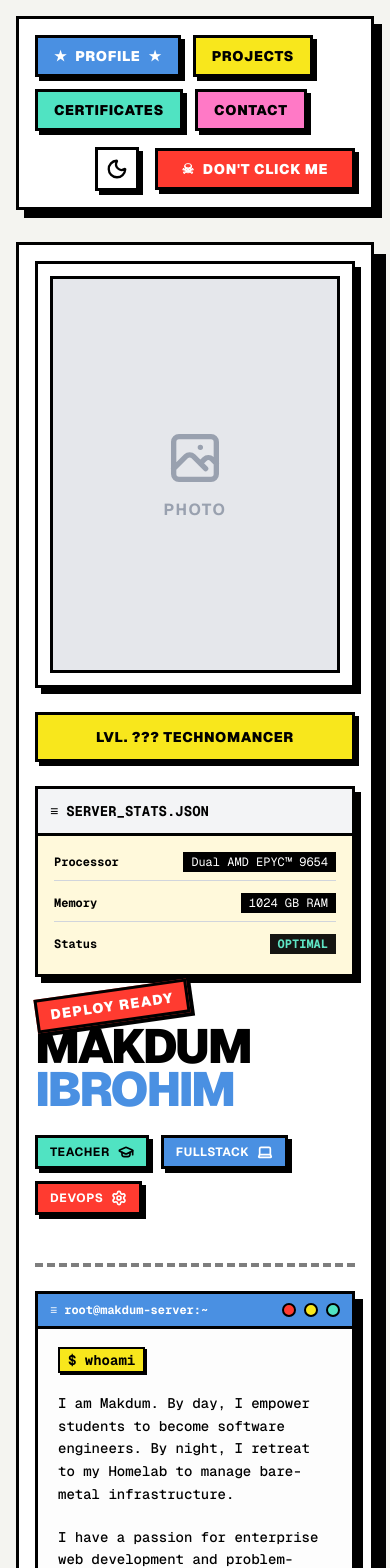
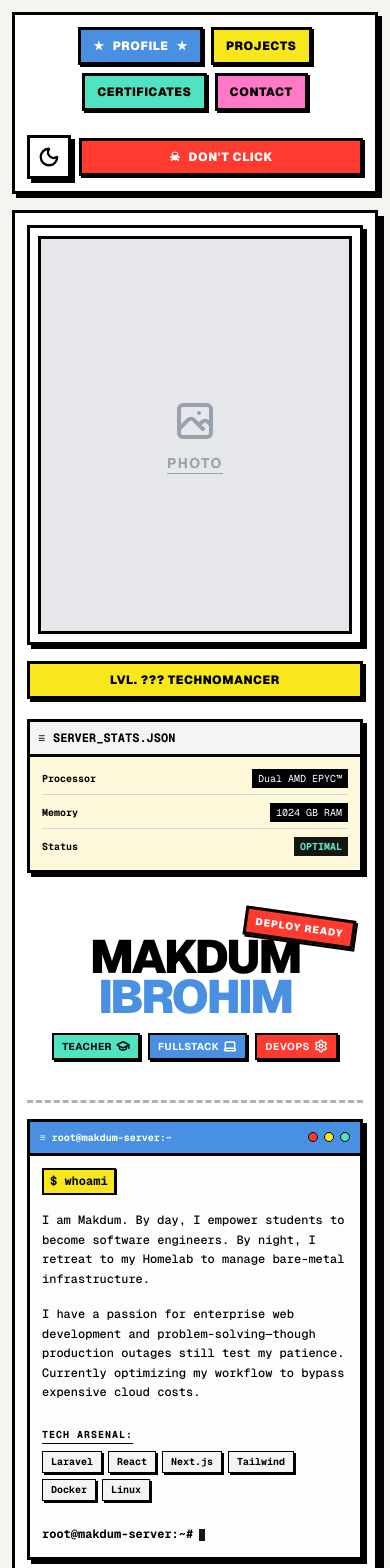
Before and after one commit to MakdumIbrohim/portfolio-v2, a Next.js app: page / in a window 390 px wide. Shown: the top 1568 px of the page. Built offline with nearby package versions, Linux system fonts and the light colour scheme.

Commit message:
feat: create initial Next.js layout and portfolio page with theme provider and core UI components.

```diff
--- a/app/layout.tsx
+++ b/app/layout.tsx
@@ -30,8 +30,7 @@ export default function RootLayout({
       >
         <ThemeProvider
           attribute="class"
-          defaultTheme="system"
-          enableSystem
+          defaultTheme="light"
           disableTransitionOnChange
         >
           {children}
--- a/app/page.tsx
+++ b/app/page.tsx
@@ -4,44 +4,44 @@ import { ThemeToggle } from '@/components/theme-toggle';
 
 export default function Home() {
   return (
-    <div className="min-h-screen bg-[#f4f4f0] dark:bg-[#1a1a1a] text-black dark:text-white p-4 md:p-8 font-sans selection:bg-black selection:text-white dark:selection:bg-white dark:selection:text-black">
+    <div className="min-h-screen bg-[#f4f4f0] dark:bg-[#1a1a1a] text-black dark:text-white p-3 sm:p-4 md:p-8 font-sans selection:bg-black selection:text-white dark:selection:bg-white dark:selection:text-black transition-colors duration-300">
       {/* Header Navigation */}
-      <header className="border-[3px] border-black dark:border-white p-4 md:p-6 mb-8 bg-white dark:bg-black flex flex-wrap items-center justify-between gap-4 max-w-6xl mx-auto shadow-[8px_8px_0_0_#000] dark:shadow-[8px_8px_0_0_#fff]">
-        <nav className="flex flex-wrap gap-3 md:gap-4 font-black text-sm md:text-base tracking-wider uppercase">
-          <div className="border-[3px] border-black dark:border-white bg-[#4a90e2] text-white px-4 py-2 flex items-center gap-2 shadow-[4px_4px_0_0_#000] dark:shadow-[4px_4px_0_0_#fff] hover:translate-y-[2px] hover:shadow-[2px_2px_0_0_#000] dark:hover:shadow-[2px_2px_0_0_#fff] cursor-pointer transition-all">
+      <header className="border-[3px] border-black dark:border-white p-3 sm:p-4 md:p-6 mb-4 md:mb-8 bg-white dark:bg-black flex flex-col lg:flex-row items-center justify-between gap-4 max-w-6xl mx-auto shadow-[4px_4px_0_0_#000] lg:shadow-[8px_8px_0_0_#000] dark:shadow-[4px_4px_0_0_#fff] dark:lg:shadow-[8px_8px_0_0_#fff]">
+        <nav className="flex flex-wrap justify-center lg:justify-start gap-2 sm:gap-3 md:gap-4 font-black text-xs sm:text-sm md:text-base tracking-wider uppercase w-full lg:w-auto">
+          <div className="border-[3px] border-black dark:border-white bg-[#4a90e2] text-white px-3 sm:px-4 py-2 flex items-center gap-2 shadow-[2px_2px_0_0_#000] md:shadow-[4px_4px_0_0_#000] dark:shadow-[2px_2px_0_0_#fff] dark:md:shadow-[4px_4px_0_0_#fff] hover:translate-y-[2px] hover:shadow-[1px_1px_0_0_#000] dark:hover:shadow-[1px_1px_0_0_#fff] cursor-pointer transition-all">
             <span>★</span> PROFILE <span>★</span>
           </div>
-          <div className="border-[3px] border-black dark:border-white bg-[#f8e71c] dark:bg-[#b8a900] dark:text-white px-4 py-2 shadow-[4px_4px_0_0_#000] dark:shadow-[4px_4px_0_0_#fff] hover:translate-y-[2px] hover:shadow-[2px_2px_0_0_#000] dark:hover:shadow-[2px_2px_0_0_#fff] cursor-pointer transition-all text-black">
+          <div className="border-[3px] border-black dark:border-white bg-[#f8e71c] dark:bg-[#b8a900] px-3 sm:px-4 py-2 shadow-[2px_2px_0_0_#000] md:shadow-[4px_4px_0_0_#000] dark:shadow-[2px_2px_0_0_#fff] dark:md:shadow-[4px_4px_0_0_#fff] hover:translate-y-[2px] hover:shadow-[1px_1px_0_0_#000] dark:hover:shadow-[1px_1px_0_0_#fff] cursor-pointer transition-all text-black dark:text-white">
             PROJECTS
           </div>
-          <div className="border-[3px] border-black dark:border-white bg-[#50e3c2] dark:bg-[#008f6b] dark:text-white px-4 py-2 shadow-[4px_4px_0_0_#000] dark:shadow-[4px_4px_0_0_#fff] hover:translate-y-[2px] hover:shadow-[2px_2px_0_0_#000] dark:hover:shadow-[2px_2px_0_0_#fff] cursor-pointer transition-all text-black">
+          <div className="border-[3px] border-black dark:border-white bg-[#50e3c2] dark:bg-[#008f6b] px-3 sm:px-4 py-2 shadow-[2px_2px_0_0_#000] md:shadow-[4px_4px_0_0_#000] dark:shadow-[2px_2px_0_0_#fff] dark:md:shadow-[4px_4px_0_0_#fff] hover:translate-y-[2px] hover:shadow-[1px_1px_0_0_#000] dark:hover:shadow-[1px_1px_0_0_#fff] cursor-pointer transition-all text-black dark:text-white">
             CERTIFICATES
           </div>
-          <div className="border-[3px] border-black dark:border-white bg-[#ff79c6] dark:bg-[#b83280] px-4 py-2 shadow-[4px_4px_0_0_#000] dark:shadow-[4px_4px_0_0_#fff] hover:translate-y-[2px] hover:shadow-[2px_2px_0_0_#000] dark:hover:shadow-[2px_2px_0_0_#fff] cursor-pointer transition-all text-black dark:text-white">
+          <div className="border-[3px] border-black dark:border-white bg-[#ff79c6] dark:bg-[#b83280] px-3 sm:px-4 py-2 shadow-[2px_2px_0_0_#000] md:shadow-[4px_4px_0_0_#000] dark:shadow-[2px_2px_0_0_#fff] dark:md:shadow-[4px_4px_0_0_#fff] hover:translate-y-[2px] hover:shadow-[1px_1px_0_0_#000] dark:hover:shadow-[1px_1px_0_0_#fff] cursor-pointer transition-all text-black dark:text-white">
             CONTACT
           </div>
         </nav>
-        <div className="flex gap-4 ml-auto items-center">
+        <div className="flex gap-2 sm:gap-4 w-full lg:w-auto items-center justify-center lg:justify-end mt-2 lg:mt-0">
           <ThemeToggle />
-          <div className="border-[3px] border-black dark:border-white bg-[#ff3b30] text-white font-black px-6 py-2 shadow-[4px_4px_0_0_#000] dark:shadow-[4px_4px_0_0_#fff] hover:translate-y-[2px] hover:shadow-[2px_2px_0_0_#000] dark:hover:shadow-[2px_2px_0_0_#fff] cursor-pointer transition-all flex items-center gap-2 text-sm md:text-base uppercase tracking-wider">
-            <span>☠</span> DON'T CLICK ME
+          <div className="border-[3px] border-black dark:border-white bg-[#ff3b30] text-white font-black px-4 sm:px-6 py-2 shadow-[2px_2px_0_0_#000] md:shadow-[4px_4px_0_0_#000] dark:shadow-[2px_2px_0_0_#fff] dark:md:shadow-[4px_4px_0_0_#fff] hover:translate-y-[2px] hover:shadow-[1px_1px_0_0_#000] dark:hover:shadow-[1px_1px_0_0_#fff] cursor-pointer transition-all flex justify-center items-center gap-2 text-xs sm:text-sm md:text-base uppercase tracking-wider flex-1 lg:flex-none whitespace-nowrap">
+            <span>☠</span> <span className="hidden sm:inline">DON'T CLICK ME</span><span className="sm:hidden">DON'T CLICK</span>
           </div>
         </div>
       </header>
 
       {/* Main Content Container */}
-      <main className="border-[3px] border-black dark:border-white p-4 md:p-8 bg-white dark:bg-[#121212] max-w-6xl mx-auto shadow-[12px_12px_0_0_#000] dark:shadow-[12px_12px_0_0_#fff] relative">
-        <div className="grid grid-cols-1 lg:grid-cols-[320px_1fr] gap-8 md:gap-12 relative">
+      <main className="border-[3px] border-black dark:border-white p-3 sm:p-4 md:p-8 bg-white dark:bg-[#121212] max-w-6xl mx-auto shadow-[6px_6px_0_0_#000] md:shadow-[12px_12px_0_0_#000] dark:shadow-[6px_6px_0_0_#fff] dark:md:shadow-[12px_12px_0_0_#fff] relative">
+        <div className="grid grid-cols-1 lg:grid-cols-[280px_1fr] xl:grid-cols-[320px_1fr] gap-6 md:gap-12 relative">
 
           {/* Left Column (Profile Info) */}
-          <div className="flex flex-col gap-6 relative z-10 w-full max-w-[320px] mx-auto lg:mx-0">
+          <div className="flex flex-col gap-5 md:gap-6 relative z-10 w-full max-w-sm mx-auto lg:mx-0">
             {/* Profile Picture Box */}
             <div className="relative">
-              <div className="border-[3px] border-black dark:border-white bg-white dark:bg-black aspect-[3/4] p-3 shadow-[6px_6px_0_0_#000] dark:shadow-[6px_6px_0_0_#fff]">
+              <div className="border-[3px] border-black dark:border-white bg-white dark:bg-black aspect-[4/5] sm:aspect-[3/4] p-2 sm:p-3 shadow-[4px_4px_0_0_#000] md:shadow-[6px_6px_0_0_#000] dark:shadow-[4px_4px_0_0_#fff] dark:md:shadow-[6px_6px_0_0_#fff]">
                 <div className="w-full h-full bg-gray-200 dark:bg-zinc-800 border-[3px] border-black dark:border-white overflow-hidden relative flex items-center justify-center">
                   <div className="text-gray-400 dark:text-gray-500 font-bold uppercase tracking-widest flex flex-col items-center">
-                    <svg className="w-16 h-16 mb-2" fill="none" stroke="currentColor" viewBox="0 0 24 24" xmlns="http://www.w3.org/2000/svg"><path strokeLinecap="round" strokeLinejoin="round" strokeWidth={2} d="M4 16l4.586-4.586a2 2 0 012.828 0L16 16m-2-2l1.586-1.586a2 2 0 012.828 0L20 14m-6-6h.01M6 20h12a2 2 0 002-2V6a2 2 0 00-2-2H6a2 2 0 00-2 2v12a2 2 0 002 2z" /></svg>
-                    <span>PHOTO</span>
+                    <svg className="w-12 h-12 sm:w-16 sm:h-16 mb-2" fill="none" stroke="currentColor" viewBox="0 0 24 24" xmlns="http://www.w3.org/2000/svg"><path strokeLinecap="round" strokeLinejoin="round" strokeWidth={2} d="M4 16l4.586-4.586a2 2 0 012.828 0L16 16m-2-2l1.586-1.586a2 2 0 012.828 0L20 14m-6-6h.01M6 20h12a2 2 0 002-2V6a2 2 0 00-2-2H6a2 2 0 00-2 2v12a2 2 0 002 2z" /></svg>
+                    <span className="text-sm border-b border-gray-400">PHOTO</span>
                   </div>
                   {/* Uncomment to use a real image */}
                   {/* <img src="/makdum.jpg" alt="Makdum" className="absolute inset-0 w-full h-full object-cover grayscale" /> */}
@@ -49,109 +49,109 @@ export default function Home() {
               </div>
 
               {/* Level Badge */}
-              <div className="mt-6 border-[3px] border-black dark:border-white bg-[#f8e71c] dark:bg-[#b8a900] font-black p-3 text-center shadow-[4px_4px_0_0_#000] dark:shadow-[4px_4px_0_0_#fff] text-black dark:text-white uppercase tracking-wider text-sm">
+              <div className="mt-4 md:mt-6 border-[3px] border-black dark:border-white bg-[#f8e71c] dark:bg-[#b8a900] font-black p-2 sm:p-3 text-center shadow-[3px_3px_0_0_#000] md:shadow-[4px_4px_0_0_#000] dark:shadow-[3px_3px_0_0_#fff] text-black dark:text-white uppercase tracking-wider text-xs sm:text-sm">
                 LVL. ??? TECHNOMANCER
               </div>
             </div>
 
             {/* Server Stats Box */}
-            <div className="border-[3px] border-black dark:border-white bg-white dark:bg-black shadow-[6px_6px_0_0_#000] dark:shadow-[6px_6px_0_0_#fff] mt-auto">
-              <div className="border-b-[3px] border-black dark:border-white p-3 flex items-center font-mono font-bold text-sm bg-gray-100 dark:bg-zinc-900 border-b-black dark:border-b-white">
+            <div className="border-[3px] border-black dark:border-white bg-white dark:bg-black shadow-[4px_4px_0_0_#000] md:shadow-[6px_6px_0_0_#000] dark:shadow-[4px_4px_0_0_#fff] mt-auto">
+              <div className="border-b-[3px] border-black dark:border-white p-2 sm:p-3 flex items-center font-mono font-bold text-xs sm:text-sm bg-gray-100 dark:bg-zinc-900 border-b-black dark:border-b-white">
                 <span className="mr-2">≡</span> SERVER_STATS.JSON
               </div>
-              <div className="p-4 font-mono text-xs md:text-sm space-y-3 bg-[#fff9db] dark:bg-[#1f1a00] dark:text-gray-300">
-                <div className="flex justify-between items-center border-b border-gray-300 dark:border-gray-600 pb-2">
+              <div className="p-3 sm:p-4 font-mono text-[10px] sm:text-xs md:text-sm space-y-2 sm:space-y-3 bg-[#fff9db] dark:bg-[#1f1a00] dark:text-gray-300">
+                <div className="flex justify-between items-center border-b border-gray-300 dark:border-gray-600 pb-1.5 sm:pb-2">
                   <span className="font-bold whitespace-nowrap mr-2 text-black dark:text-white">Processor</span>
-                  <span className="bg-black dark:bg-white text-white dark:text-black px-2 py-0.5 whitespace-nowrap">Dual AMD EPYC™ 9654</span>
+                  <span className="bg-black dark:bg-white text-white dark:text-black px-1.5 sm:px-2 py-0.5 whitespace-nowrap text-right max-w-[120px] sm:max-w-none truncate sm:overflow-visible">Dual AMD EPYC™</span>
                 </div>
-                <div className="flex justify-between items-center border-b border-gray-300 dark:border-gray-600 pb-2">
+                <div className="flex justify-between items-center border-b border-gray-300 dark:border-gray-600 pb-1.5 sm:pb-2">
                   <span className="font-bold whitespace-nowrap mr-2 text-black dark:text-white">Memory</span>
-                  <span className="bg-black dark:bg-white text-white dark:text-black px-2 py-0.5 whitespace-nowrap">1024 GB RAM</span>
+                  <span className="bg-black dark:bg-white text-white dark:text-black px-1.5 sm:px-2 py-0.5 whitespace-nowrap">1024 GB RAM</span>
                 </div>
-                <div className="flex justify-between items-center pb-1">
+                <div className="flex justify-between items-center pb-0.5 sm:pb-1">
                   <span className="font-bold whitespace-nowrap mr-2 text-black dark:text-white">Status</span>
-                  <span className="bg-black dark:bg-white text-[#50e3c2] dark:text-[#008f6b] font-bold px-2 py-0.5 whitespace-nowrap animate-pulse">OPTIMAL</span>
+                  <span className="bg-black dark:bg-white text-[#50e3c2] dark:text-[#008f6b] font-bold px-1.5 sm:px-2 py-0.5 whitespace-nowrap animate-pulse">OPTIMAL</span>
                 </div>
               </div>
             </div>
           </div>
 
           {/* Right Column (Bio & Terminal) */}
-          <div className="flex flex-col relative">
+          <div className="flex flex-col relative mt-8 lg:mt-0">
 
-            {/* Sticker Top Left overlapping name slightly */}
-            <div className="absolute -top-5 md:-top-10 left-0 md:left-40 border-[3px] border-black dark:border-white bg-[#ff3b30] text-white font-black px-3 py-1 rotate-[-8deg] shadow-[4px_4px_0_0_#000] dark:shadow-[4px_4px_0_0_#fff] z-20 text-sm md:text-base uppercase tracking-widest whitespace-nowrap">
+            {/* Sticker */}
+            <div className="absolute -top-4 right-2 sm:right-6 md:-top-10 md:left-40 md:right-auto border-[3px] border-black dark:border-white bg-[#ff3b30] text-white font-black px-2 sm:px-3 py-1 rotate-[8deg] md:rotate-[-8deg] shadow-[2px_2px_0_0_#000] md:shadow-[4px_4px_0_0_#000] dark:shadow-[2px_2px_0_0_#fff] z-20 text-[10px] sm:text-sm md:text-base uppercase tracking-widest whitespace-nowrap">
               DEPLOY READY
             </div>
 
             {/* Header Text */}
-            <div className="mb-6 relative z-10 pt-4 md:pt-0">
-              <h1 className="text-5xl md:text-7xl lg:text-[5rem] font-black leading-[0.9] uppercase tracking-tighter text-black dark:text-white">
+            <div className="mb-6 relative z-10 pt-2 lg:pt-0 text-center lg:text-left">
+              <h1 className="text-[12vw] sm:text-5xl md:text-7xl lg:text-[5rem] font-black leading-[0.85] uppercase tracking-tighter text-black dark:text-white break-words">
                 MAKDUM <br />
                 <span className="text-[#4a90e2]">IBROHIM</span>
               </h1>
 
               {/* Role Badges */}
-              <div className="flex flex-wrap gap-3 mt-6 font-bold text-xs md:text-sm uppercase tracking-wider">
-                <div className="border-[3px] border-black dark:border-white bg-[#50e3c2] dark:bg-[#008f6b] text-black dark:text-white px-3 py-1.5 shadow-[4px_4px_0_0_#000] dark:shadow-[4px_4px_0_0_#fff] flex items-center gap-2">
-                  TEACHER <GraduationCap size={16} strokeWidth={2.5} />
+              <div className="flex flex-wrap justify-center lg:justify-start gap-2 sm:gap-3 mt-4 sm:mt-6 font-bold text-[10px] sm:text-xs md:text-sm uppercase tracking-wider">
+                <div className="border-[2px] sm:border-[3px] border-black dark:border-white bg-[#50e3c2] dark:bg-[#008f6b] text-black dark:text-white px-2 sm:px-3 py-1 sm:py-1.5 shadow-[2px_2px_0_0_#000] sm:shadow-[4px_4px_0_0_#000] dark:shadow-[2px_2px_0_0_#fff] flex items-center gap-1 sm:gap-2">
+                  TEACHER <GraduationCap size={14} className="sm:w-4 sm:h-4" strokeWidth={2.5} />
                 </div>
-                <div className="border-[3px] border-black dark:border-white bg-[#4a90e2] text-white px-3 py-1.5 shadow-[4px_4px_0_0_#000] dark:shadow-[4px_4px_0_0_#fff] flex items-center gap-2">
-                  FULLSTACK <Laptop size={16} strokeWidth={2.5} />
+                <div className="border-[2px] sm:border-[3px] border-black dark:border-white bg-[#4a90e2] text-white px-2 sm:px-3 py-1 sm:py-1.5 shadow-[2px_2px_0_0_#000] sm:shadow-[4px_4px_0_0_#000] dark:shadow-[2px_2px_0_0_#fff] flex items-center gap-1 sm:gap-2">
+                  FULLSTACK <Laptop size={14} className="sm:w-4 sm:h-4" strokeWidth={2.5} />
                 </div>
-                <div className="border-[3px] border-black dark:border-white bg-[#ff3b30] text-white px-3 py-1.5 shadow-[4px_4px_0_0_#000] dark:shadow-[4px_4px_0_0_#fff] flex items-center gap-2">
-                  DEVOPS <Settings size={16} strokeWidth={2.5} />
+                <div className="border-[2px] sm:border-[3px] border-black dark:border-white bg-[#ff3b30] text-white px-2 sm:px-3 py-1 sm:py-1.5 shadow-[2px_2px_0_0_#000] sm:shadow-[4px_4px_0_0_#000] dark:shadow-[2px_2px_0_0_#fff] flex items-center gap-1 sm:gap-2">
+                  DEVOPS <Settings size={14} className="sm:w-4 sm:h-4" strokeWidth={2.5} />
                 </div>
               </div>
             </div>
 
             {/* Dashed Separator */}
-            <div className="border-b-[4px] border-dashed border-black dark:border-white w-full my-6 opacity-50"></div>
+            <div className="border-b-[3px] sm:border-b-[4px] border-dashed border-black dark:border-white w-full my-4 sm:my-6 opacity-30 md:opacity-50"></div>
 
             {/* Terminal Window */}
-            <div className="border-[3px] border-black dark:border-white bg-white dark:bg-[#1e1e1e] shadow-[8px_8px_0_0_#000] dark:shadow-[8px_8px_0_0_#fff] flex-1 flex flex-col relative overflow-hidden">
+            <div className="border-[3px] border-black dark:border-white bg-white dark:bg-[#1e1e1e] shadow-[4px_4px_0_0_#000] md:shadow-[8px_8px_0_0_#000] dark:shadow-[4px_4px_0_0_#fff] flex-1 flex flex-col relative overflow-hidden">
 
               {/* Terminal Title Bar */}
-              <div className="border-b-[3px] border-black dark:border-white bg-[#4a90e2] p-2 flex items-center justify-between font-mono text-white text-xs md:text-sm font-bold">
-                <div className="flex items-center gap-2">
-                  <span className="ml-1">≡ root@makdum-server:~</span>
+              <div className="border-b-[3px] border-black dark:border-white bg-[#4a90e2] p-2 sm:p-2.5 flex items-center justify-between font-mono text-white text-[10px] sm:text-xs md:text-sm font-bold">
+                <div className="flex items-center gap-1 sm:gap-2 truncate mr-2">
+                  <span className="ml-0.5 sm:ml-1 truncate">≡ root@makdum-server:~</span>
                 </div>
-                <div className="flex gap-2 mr-1">
-                  <div className="w-3.5 h-3.5 rounded-full border-2 border-black bg-[#ff3b30]"></div>
-                  <div className="w-3.5 h-3.5 rounded-full border-2 border-black bg-[#f8e71c]"></div>
-                  <div className="w-3.5 h-3.5 rounded-full border-2 border-black bg-[#50e3c2]"></div>
+                <div className="flex gap-1.5 sm:gap-2 mr-0.5 sm:mr-1 flex-shrink-0">
+                  <div className="w-2.5 h-2.5 sm:w-3.5 sm:h-3.5 rounded-full border-[1.5px] sm:border-2 border-black bg-[#ff3b30]"></div>
+                  <div className="w-2.5 h-2.5 sm:w-3.5 sm:h-3.5 rounded-full border-[1.5px] sm:border-2 border-black bg-[#f8e71c]"></div>
+                  <div className="w-2.5 h-2.5 sm:w-3.5 sm:h-3.5 rounded-full border-[1.5px] sm:border-2 border-black bg-[#50e3c2]"></div>
                 </div>
               </div>
 
               {/* Terminal Content */}
-              <div className="p-5 md:p-8 font-mono text-sm md:text-base leading-relaxed bg-[#fdfdfd] dark:bg-[#121212] flex-1 text-black dark:text-gray-300">
-                <div className="mb-5">
-                  <span className="bg-[#f8e71c] dark:bg-[#b8a900] px-2 py-0.5 font-bold text-black border-[2px] border-black dark:border-white shadow-[2px_2px_0_0_#000] dark:shadow-[2px_2px_0_0_#fff] dark:text-white">
+              <div className="p-3 sm:p-5 md:p-8 font-mono text-xs sm:text-sm md:text-base leading-relaxed sm:leading-relaxed bg-[#fdfdfd] dark:bg-[#121212] flex-1 text-black dark:text-gray-300 overflow-x-auto">
+                <div className="mb-4 sm:mb-5 max-w-full overflow-hidden">
+                  <span className="bg-[#f8e71c] dark:bg-[#b8a900] px-1.5 sm:px-2 py-0.5 font-bold text-black border-[2px] border-black dark:border-white shadow-[1px_1px_0_0_#000] sm:shadow-[2px_2px_0_0_#000] dark:shadow-[1px_1px_0_0_#fff] dark:text-white inline-block">
                     $ whoami
                   </span>
                 </div>
 
-                <p className="mb-5 font-medium">
+                <p className="mb-4 sm:mb-5 font-medium break-words">
                   I am Makdum. By day, I empower students to become software engineers. By night, I retreat to my Homelab to manage bare-metal infrastructure.
                 </p>
-                <p className="mb-8 font-medium">
+                <p className="mb-6 sm:mb-8 font-medium break-words">
                   I have a passion for enterprise web development and problem-solving—though production outages still test my patience. Currently optimizing my workflow to bypass expensive cloud costs.
                 </p>
 
-                <div className="mb-3 font-bold uppercase tracking-widest text-black dark:text-white">
-                  <span className="border-b-2 border-black dark:border-white pb-1">TECH ARSENAL:</span>
+                <div className="mb-2 sm:mb-3 font-bold uppercase tracking-widest text-black dark:text-white text-[10px] sm:text-xs md:text-sm">
+                  <span className="border-b-[1.5px] sm:border-b-2 border-black dark:border-white pb-0.5 sm:pb-1">TECH ARSENAL:</span>
                 </div>
-                <div className="flex flex-wrap gap-2 md:gap-3 mb-6">
+                <div className="flex flex-wrap gap-1.5 sm:gap-2 md:gap-3 mb-4 sm:mb-6">
                   {['Laravel', 'React', 'Next.js', 'Tailwind', 'Docker', 'Linux'].map(tech => (
-                    <span key={tech} className="border-[2px] border-black dark:border-white bg-gray-100 dark:bg-zinc-800 text-black dark:text-white px-3 py-1 text-xs font-bold shadow-[3px_3px_0_0_#000] dark:shadow-[3px_3px_0_0_#fff] hover:bg-[#f8e71c] dark:hover:bg-[#b8a900] dark:hover:text-white hover:translate-y-[1px] hover:shadow-[2px_2px_0_0_#000] dark:hover:shadow-[2px_2px_0_0_#fff] cursor-pointer transition-all">
+                    <span key={tech} className="border-[1.5px] sm:border-[2px] border-black dark:border-white bg-gray-100 dark:bg-zinc-800 text-black dark:text-white px-2 sm:px-3 py-0.5 sm:py-1 text-[10px] sm:text-xs font-bold shadow-[2px_2px_0_0_#000] sm:shadow-[3px_3px_0_0_#000] dark:shadow-[2px_2px_0_0_#fff] hover:bg-[#f8e71c] dark:hover:bg-[#b8a900] dark:hover:text-white hover:translate-y-[1px] hover:shadow-[1px_1px_0_0_#000] dark:hover:shadow-[1px_1px_0_0_#fff] cursor-pointer transition-all">
                       {tech}
                     </span>
                   ))}
                 </div>
 
-                <div className="mt-auto pt-4 flex items-center">
-                  <span className="text-black dark:text-white font-bold">root@makdum-server:~# </span>
-                  <span className="w-2.5 h-5 bg-black dark:bg-white ml-2 animate-pulse inline-block align-text-bottom"></span>
+                <div className="mt-auto pt-2 sm:pt-4 flex items-center flex-wrap">
+                  <span className="text-black dark:text-white font-bold whitespace-nowrap">root@makdum-server:~# </span>
+                  <span className="w-1.5 sm:w-2.5 h-3 sm:h-5 bg-black dark:bg-white ml-1.5 sm:ml-2 animate-pulse inline-block align-middle sm:align-text-bottom"></span>
                 </div>
               </div>
             </div>
```
